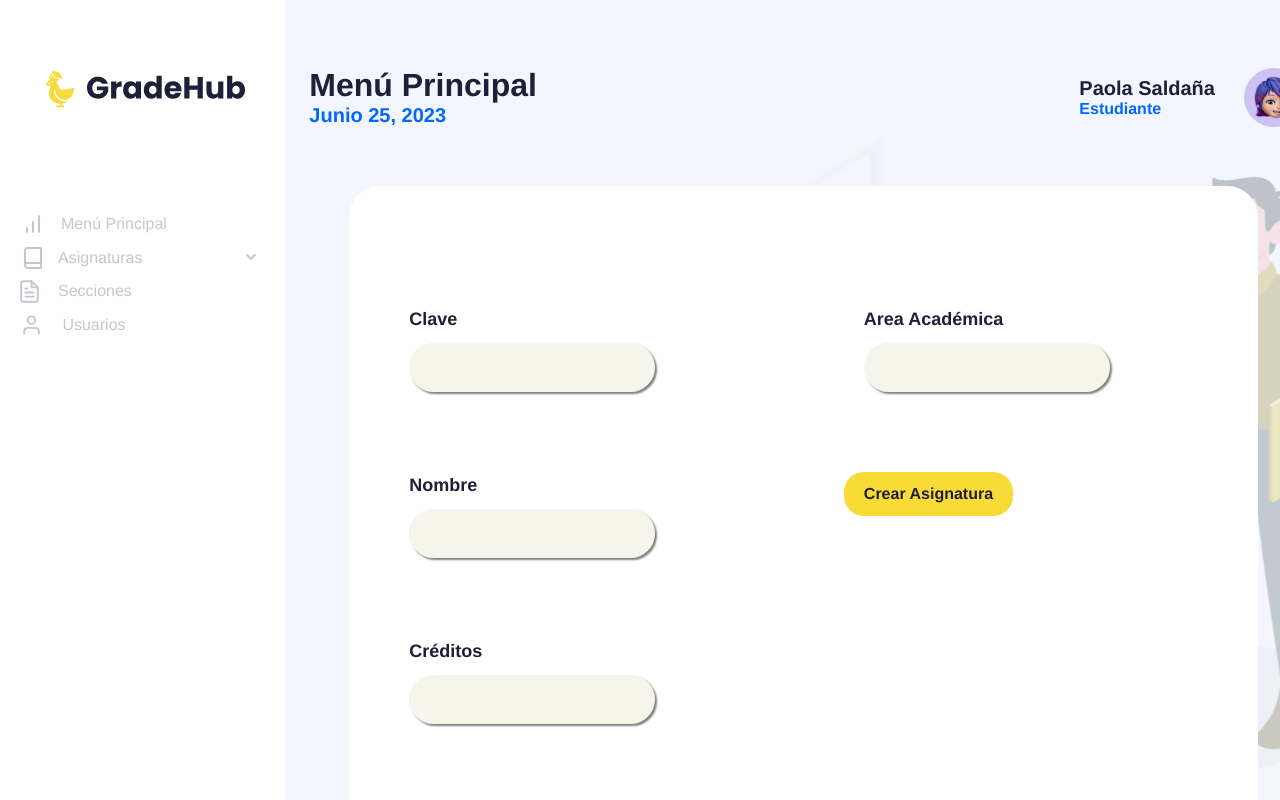
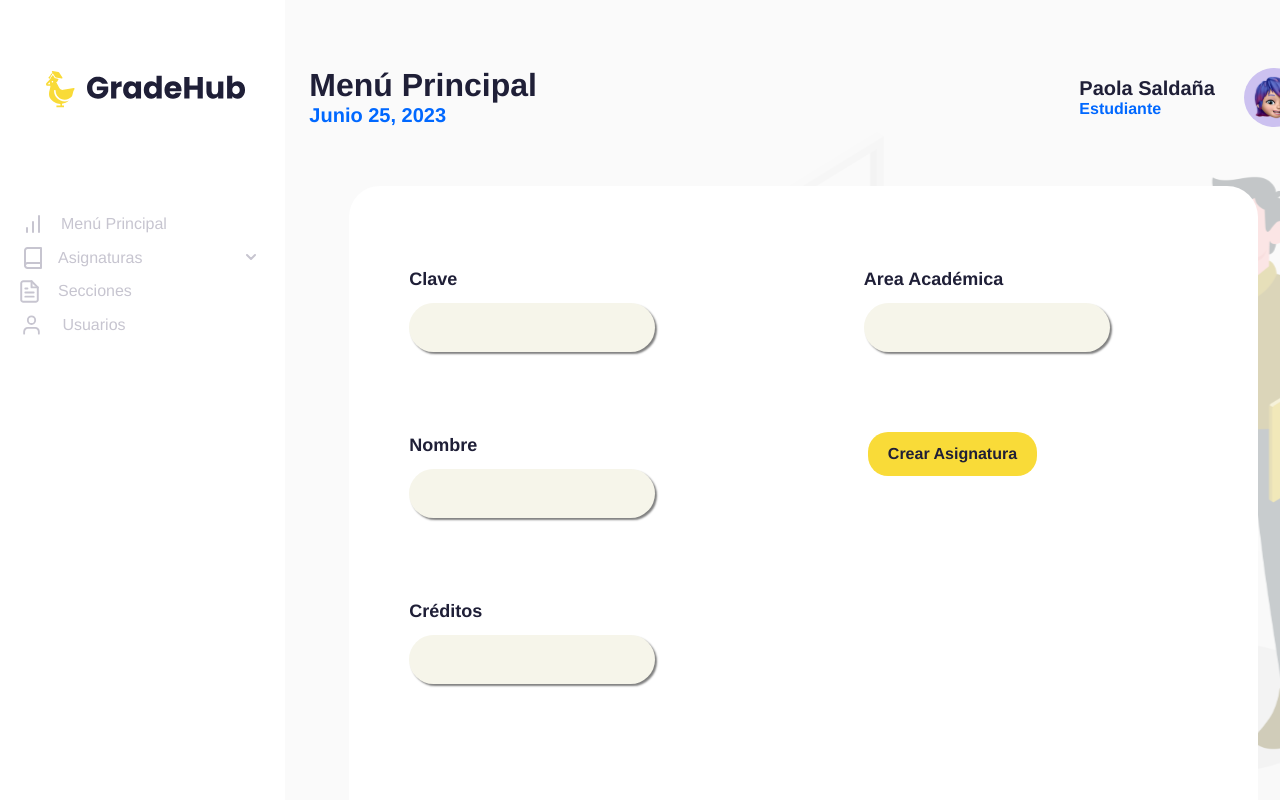
Before and after one commit to LuisElPoti/Aplicacion-calculo-indice-academico, a Next.js app: page /Administrador/CrearAsignatura in a window 1280 px wide. Shown: the top 800 px of the page. Built offline with nearby package versions, Linux system fonts and the light colour scheme.

Commit message:
Crear asignatura arreglado

```diff
--- a/app/Administrador/CrearAsignatura/page.js
+++ b/app/Administrador/CrearAsignatura/page.js
@@ -1,45 +1,8 @@
 import React from 'react'
-import BotonGuardar from '@/app/components/BotonGuardar'
+import CrearAsignaturaform from '@/app/components/CrearAsignaturaform'
 
 export default function CrearAsignatura() {
   return (
-    <form className='crear-usuario-form m-10' action="" width={900} height={500} >
-
-      <div className='flex'>
-        <div className='w-1/2 p-5 m-5'>
-          <div className='nombre pl-5 l-20'>
-            <p className='nombre-header pt-20'>Clave</p>
-            <input className='nombre-textbox p-5' type='text' name="" />
-          </div>
-          <div className='nombre pl-5 l-20'>
-            <p className='nombre-header pt-20'>Nombre</p>
-            <input className='nombre-textbox p-5' type='text' name="" />
-          </div>
-
-          <div className='nombre pl-5 l-20 '>
-            <p className='nombre-header pt-20'>Créditos</p>
-            <input className='nombre-textbox p-5' type='text' name="" />
-          </div>
-
-        </div>
-
-        <div className='w-1/2 p-5 m-5'>
-
-          <div className='nombre pl-5 l-20'>
-            <p className='nombre-header pt-20'>Area Académica</p>
-            <input className='nombre-textbox p-5' type='text' name="" />
-          </div>
-
-
-          <div className='boton pl-15 l-10 pt-20'>
-            <BotonGuardar texto="Crear Asignatura" className="amarillo" />
-          </div>
-
-
-        </div>
-
-      </div>
-
-    </form>
+    <CrearAsignaturaform/>
   )
 }
--- a/app/Administrador/layout.js
+++ b/app/Administrador/layout.js
@@ -16,7 +16,7 @@ function RootLayout({ children }) {
 
         <html lang="en">
 
-            <body className={inter.className} style={{backgroundColor:"#F3F6FF"}} >
+            <body className={inter.className} style={{backgroundColor:"#FAFAFA"}} >
 
             <Image src="/images/AdminBackground.svg" style={{position:"absolute", zIndex:"-1", bottom:"0", right:"0"}} width={670} height={600}/>
 
--- /dev/null
+++ b/app/components/CrearAsignaturaform.js
@@ -0,0 +1,47 @@
+import React from 'react'
+import BotonGuardar from '@/app/components/BotonGuardar'
+
+export default function CrearAsignaturaform() {
+  return (
+<form className='crear-usuario-form m-10' action="" width={900} height={500} >
+
+<div className='flex'>
+
+  <div className='w-1/2 p-5 m-5'>
+
+    <div className='nombre pl-5 l-20'>
+      <p className='nombre-header pt-10'>Clave</p>
+      <input className='nombre-textbox p-5' type='text' name="C" />
+    </div>
+    <div className='nombre pl-5 l-20'>
+      <p className='nombre-header pt-20'>Nombre</p>
+      <input className='nombre-textbox p-5' type='text' name="" />
+    </div>
+
+    <div className='nombre pl-5 l-20 '>
+      <p className='nombre-header pt-20'>Créditos</p>
+      <input className='nombre-textbox p-5' type='text' name="" />
+    </div>
+
+  </div>
+
+  <div className='w-1/2 p-5 m-5'>
+
+    <div className='nombre pl-5'>
+      <p className='nombre-header pt-10'>Area Académica</p>
+      <input className='nombre-textbox p-5' type='text' name="" />
+    </div>
+
+
+    <div className='boton pl-6 l-10 pt-20'>
+      <BotonGuardar texto="Crear Asignatura" className="amarillo" />
+    </div>
+
+
+  </div>
+
+</div>
+
+</form>
+  )
+}
```
